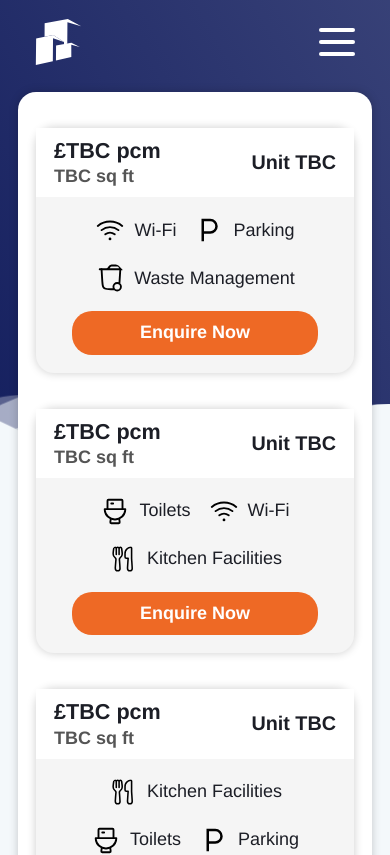
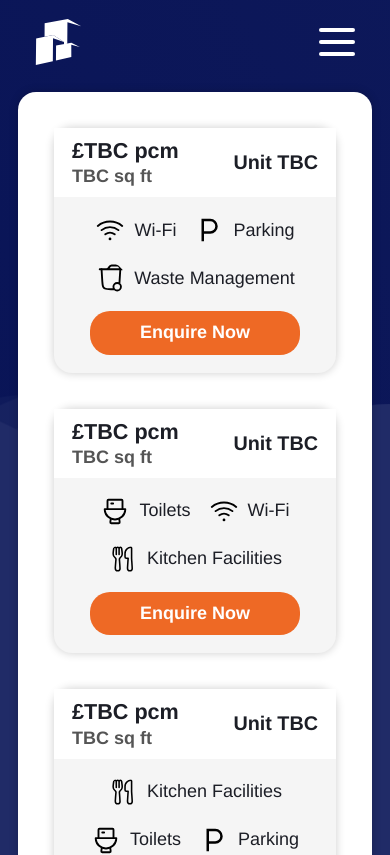
Before and after one commit to candwberry/astrabusinesscentre, a SvelteKit app: page /unit-availability in a window 390 px wide. Shown: the top 855 px of the page. Built offline with nearby package versions, Linux system fonts and the light colour scheme.

Commit message:
✨ Tiny morning fixes

```diff
--- a/src/lib/assets/css/_themes.scss
+++ b/src/lib/assets/css/_themes.scss
@@ -16,7 +16,7 @@
 	@include define-color('text-inverse', #ffffff);
 	@include define-color('text-inverse-shade', #9eb4b5);
 
-	@include define-color('page-background', #f4f8fb);
+	@include define-color('page-background', #202b67);
 	@include define-color('post-page-background', #f3fbfc);
 	@include define-color('card-background', #ffffff);
 
@@ -82,12 +82,12 @@
 	@include base-theme;
 
 	&[data-theme='dark'] {
-		@include dark-theme;
+		@include base-theme;
 	}
 
 	&[data-theme='auto'] {
 		@media (prefers-color-scheme: dark) {
-			@include dark-theme;
+			@include base-theme;
 		}
 	}
 }
--- a/src/routes/unit-availability/+page.svelte
+++ b/src/routes/unit-availability/+page.svelte
@@ -113,7 +113,7 @@
 	@media (max-width: 767px) {
 		.container2 {
 			grid-template-columns: repeat(1, 1fr);
-			padding: 2rem 1rem;
+			padding: 2rem;
 		}
 	}
 
```
